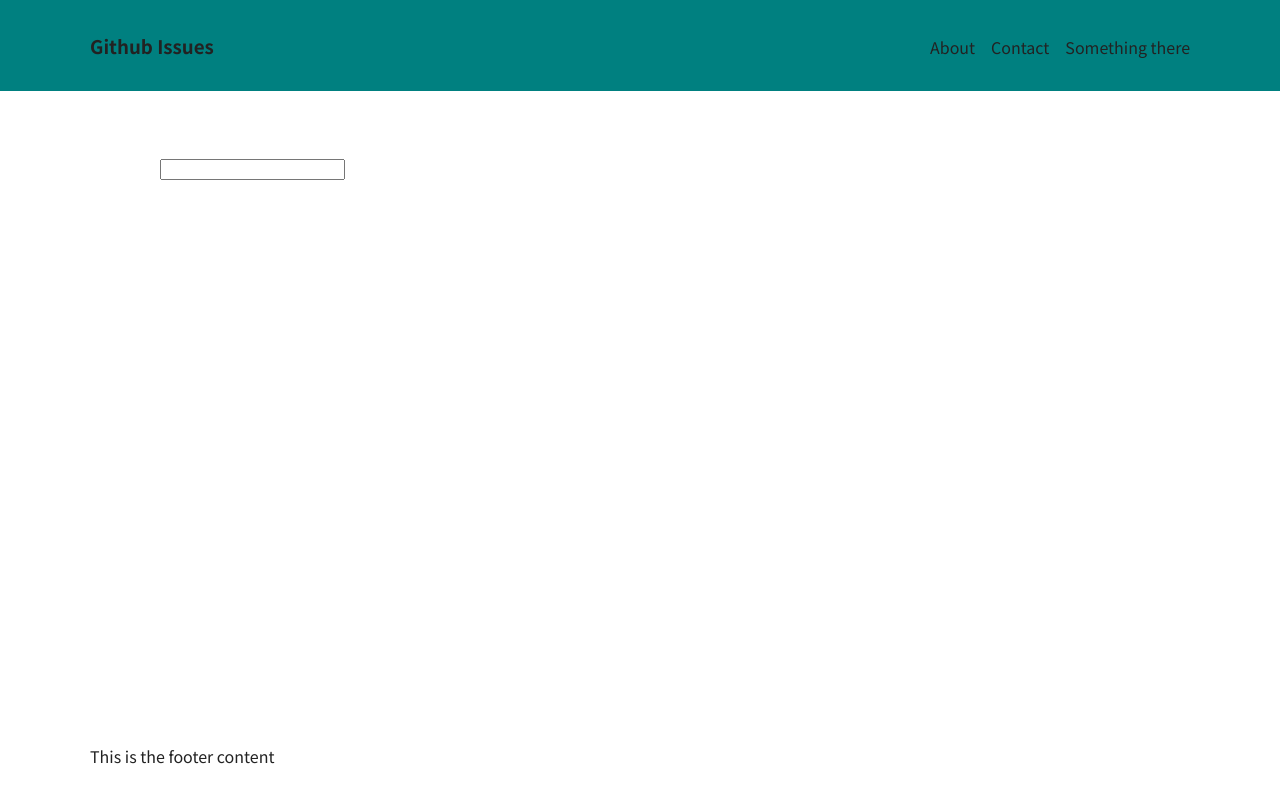
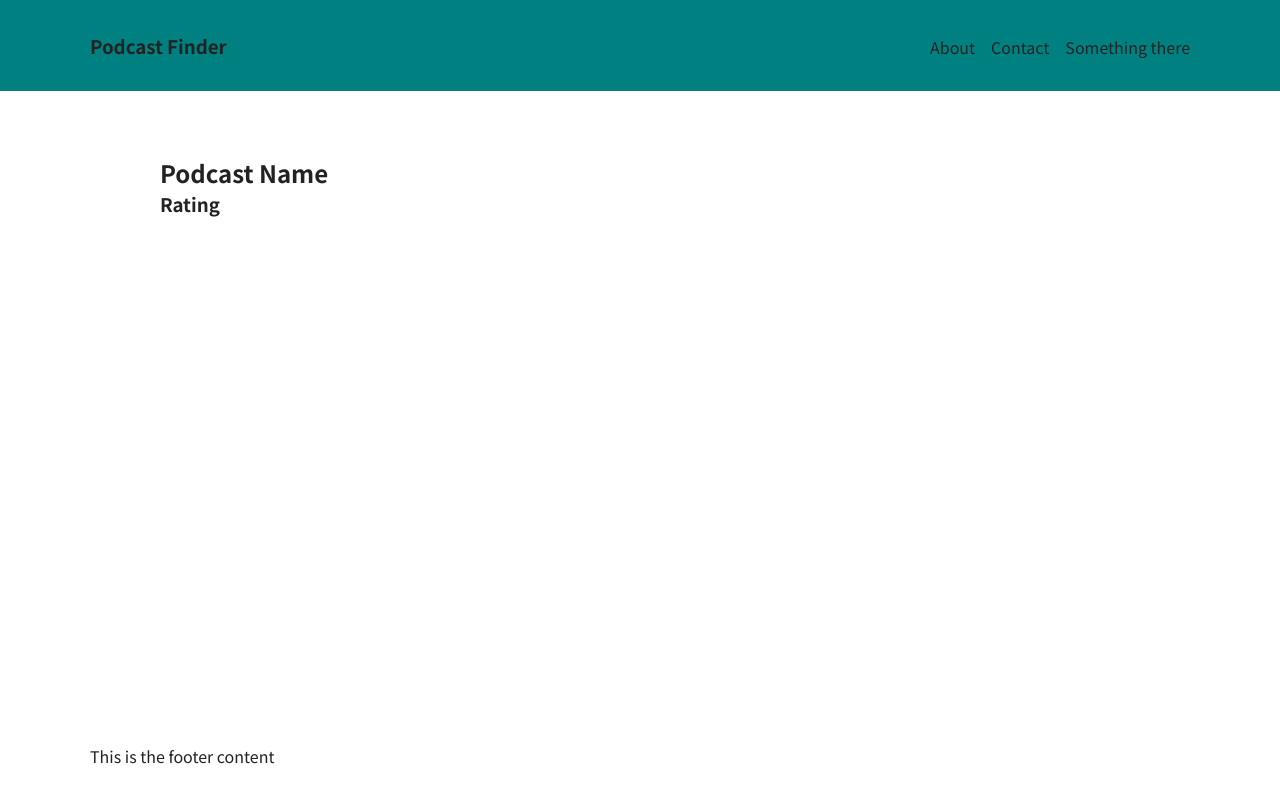
Before and after one commit to johncoryk/nextjs-github-issues, a Next.js app: page / in a window 1280 px wide. Built offline with nearby package versions, Linux system fonts and the light colour scheme.

Commit message:
updated card

```diff
--- /dev/null
+++ b/src/components/Card.js
@@ -0,0 +1,10 @@
+const Card = () => {
+  return (
+    <article>
+      <h1>Podcast Name</h1>
+      <h3>Rating</h3>
+    </article>
+  );
+};
+
+export default Card;
--- a/src/components/Layout.js
+++ b/src/components/Layout.js
@@ -1,70 +1,70 @@
 const Layout = ({ children }) => {
   return (
     <div
-      css={theme => ({
+      css={(theme) => ({
         display: 'flex',
         flexDirection: 'column',
         minHeight: '100vh',
-        color: theme.colors.black,
+        color: theme.colors.black
       })}
     >
       <header
-        css={theme => ({
+        css={(theme) => ({
           backgroundColor: theme.colors.primary,
           paddingTop: theme.spacing.medium,
           paddingBottom: theme.spacing.medium,
-          marginBottom: theme.spacing.large,
+          marginBottom: theme.spacing.large
         })}
       >
         <div
-          css={theme => ({
+          css={(theme) => ({
             display: 'flex',
             flexDirection: 'row',
             justifyContent: 'space-between',
             margin: '0 auto',
             maxWidth: theme.sizing.header,
             width: '90vw',
-            alignItems: 'baseline',
+            alignItems: 'baseline'
           })}
         >
-          <h3>Github Issues</h3>
+          <h3>Podcast Finder</h3>
           <nav>
             <ul
-              css={theme => ({
+              css={(theme) => ({
                 display: 'flex',
                 flexDirection: 'row',
                 justifyContent: 'space-between',
 
                 li: {
-                  marginLeft: theme.spacing.small,
-                },
+                  marginLeft: theme.spacing.small
+                }
               })}
             >
               <li>About</li>
               <li>Contact</li>
               <li>
-                <a href='#'>Something there</a>
+                <a href="#">Something there</a>
               </li>
             </ul>
           </nav>
         </div>
       </header>
       <main
-        css={theme => ({
+        css={(theme) => ({
           maxWidth: theme.sizing.body,
           width: '90vw',
           margin: '0 auto',
-          flexGrow: 1,
+          flexGrow: 1
         })}
       >
         {children}
       </main>
       <footer
-        css={theme => ({
+        css={(theme) => ({
           margin: '0 auto',
           maxWidth: theme.sizing.header,
           width: '90vw',
-          paddingBottom: theme.spacing.medium,
+          paddingBottom: theme.spacing.medium
         })}
       >
         <p>This is the footer content</p>
--- a/src/components/Search.js
+++ /dev/null
@@ -1,3 +0,0 @@
-const Search = () => <input type='text' />;
-
-export default Search;
--- a/src/pages/index.js
+++ b/src/pages/index.js
@@ -1,9 +1,11 @@
-import Search from '../components/Search';
+import Card from '../components/Card';
 
-export default function Home() {
+const Home = () => {
   return (
     <div>
-      <Search />
+      <Card />
     </div>
   );
-}
+};
+
+export default Home;
```
Also changed, not shown: package.json (+5 -2 lines), src/pages/_app.js (+4 -3 lines), .eslintrc.js (added), .prettierrc.js (added), 1 other file (tests, documents, lock files or other folders).
